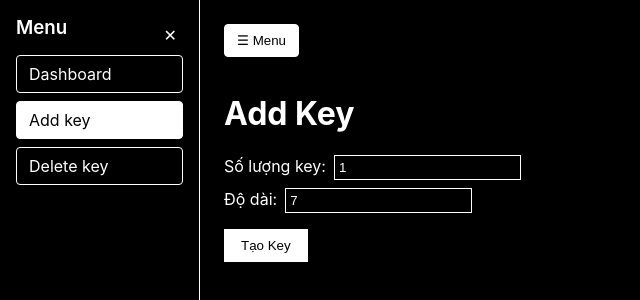
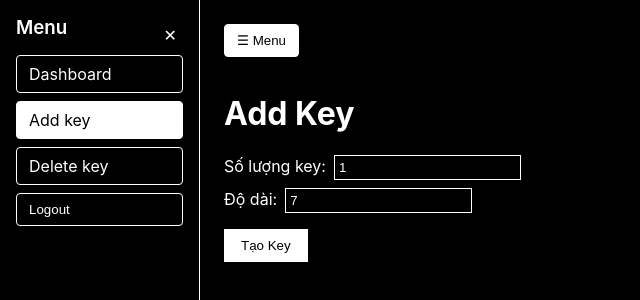
Before and after one commit to abxst/fe-webpanel, a React (Create React App) app: page /add-key in a window 1280 px wide. Shown: the top 300 px of the page, without its empty margins (0-640 px from the left). Built offline with nearby package versions, Linux system fonts and the light colour scheme.

Commit message:
thêm giao diện đăng xuất

```diff
--- a/src/app/layout/Sidebar.jsx
+++ b/src/app/layout/Sidebar.jsx
@@ -1,8 +1,20 @@
 import React from 'react';
-import { Link, useLocation } from 'react-router-dom';
+import { Link, useLocation, useNavigate } from 'react-router-dom';
+import { apiFetch } from '../../utils/api';
 
 export default function Sidebar({ isOpen, onToggle }) {
   const location = useLocation();
+  const navigate = useNavigate();
+
+  const handleLogout = async () => {
+    try {
+      await apiFetch('https://api.hainth.edu.vn/logout', { method: 'POST' });
+    } catch (error) {
+      console.error('Logout error:', error);
+    } finally {
+      navigate('/login');
+    }
+  };
 
   return (
     <div
@@ -43,6 +55,14 @@ export default function Sidebar({ isOpen, onToggle }) {
             Delete key
           </Link>
         </li>
+        <li style={{ marginBottom: '8px' }}>
+          <button
+            onClick={handleLogout}
+            style={{ display: 'block', width: '100%', textAlign: 'left', padding: '8px 12px', background: '#000000', color: '#ffffff', border: '1px solid #ffffff', borderRadius: '4px', cursor: 'pointer' }}
+          >
+            Logout
+          </button>
+        </li>
       </ul>
     </div>
   );
```
